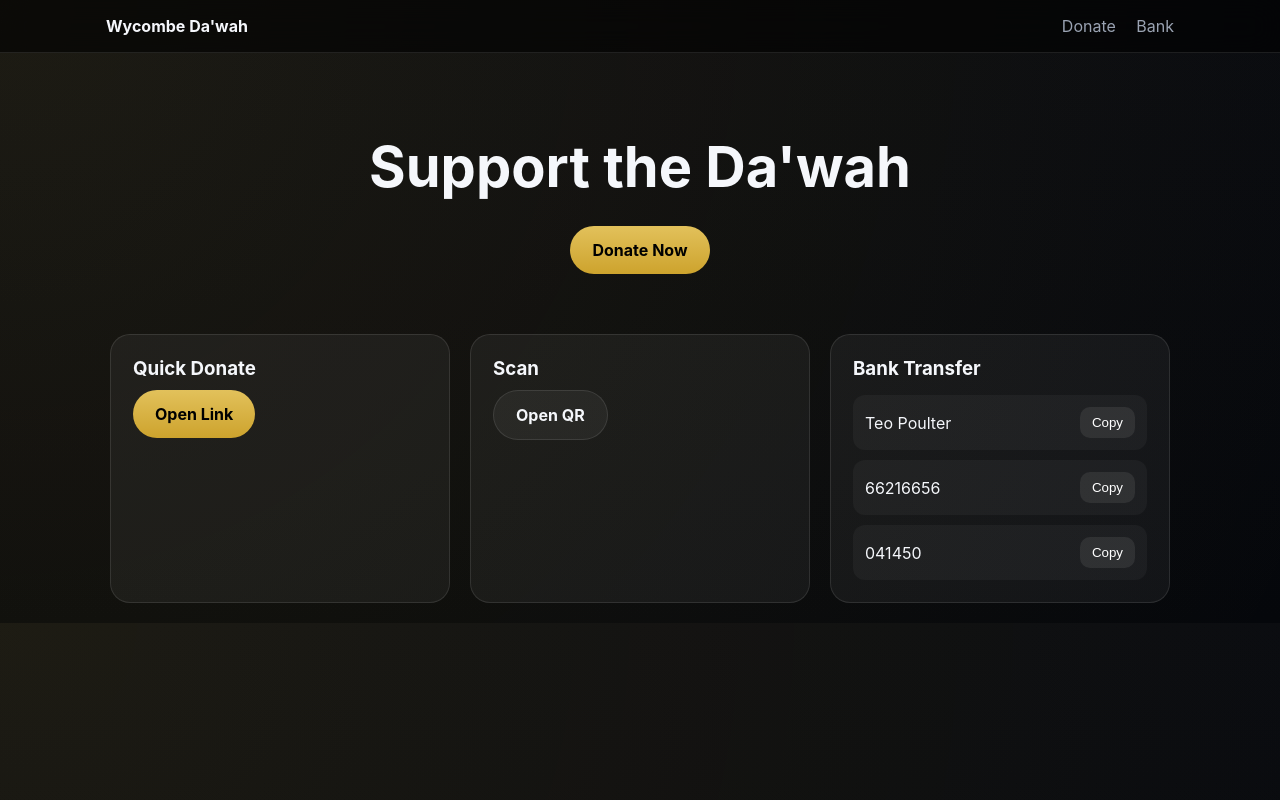
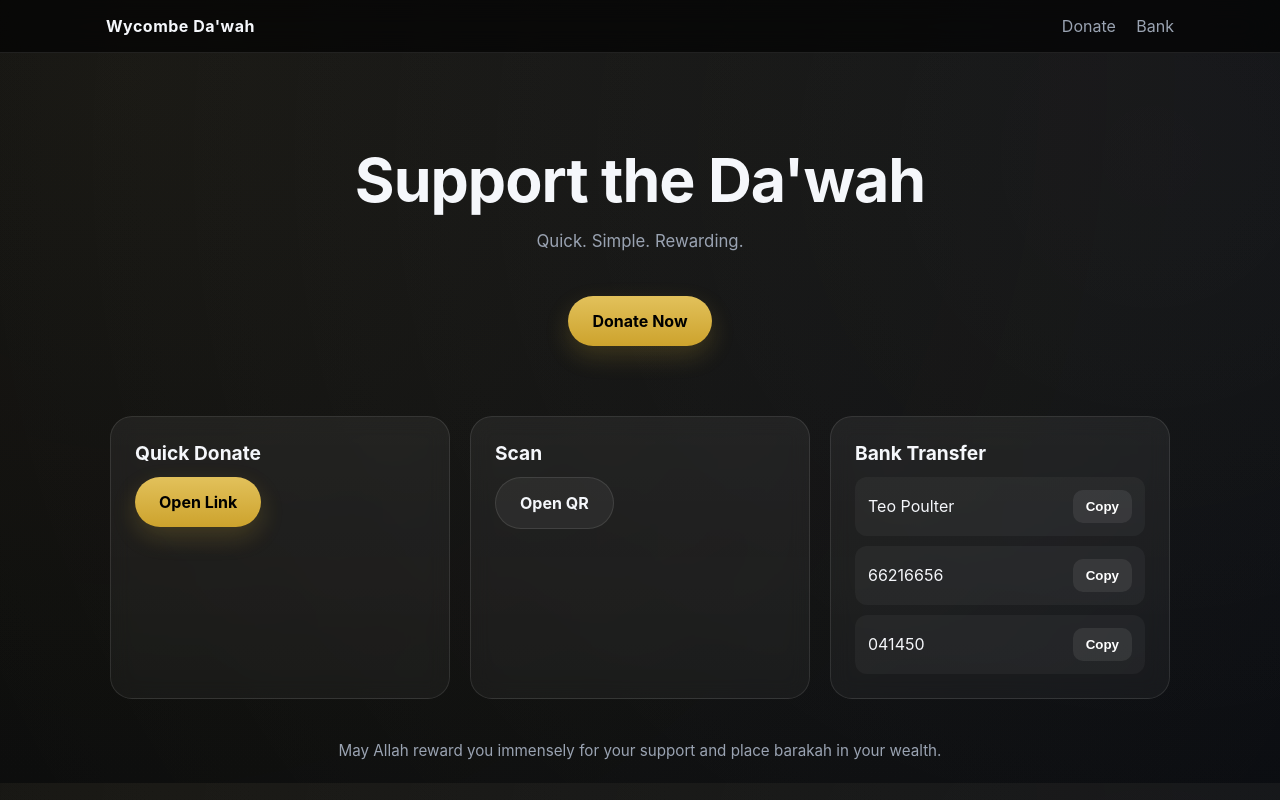
Before and after one commit to TeoPoulter/wycombedawah, a plain HTML site: page index.html in a window 1280 px wide. Drawn offline with Linux system fonts and the light colour scheme.

Commit message:
Update index.html

```diff
--- a/index.html
+++ b/index.html
@@ -22,7 +22,8 @@ body {
   margin: 0;
   font-family: Inter, system-ui, sans-serif;
   background:
-    radial-gradient(circle at top left, rgba(212,175,55,0.1), transparent),
+    radial-gradient(circle at 10% 10%, rgba(212,175,55,0.08), transparent),
+    radial-gradient(circle at 90% 20%, rgba(255,255,255,0.05), transparent),
     linear-gradient(180deg, #090b10, #05070b);
   color: var(--text);
 }
@@ -31,8 +32,8 @@ body {
 .nav {
   position: sticky;
   top: 0;
-  backdrop-filter: blur(15px);
-  background: rgba(0,0,0,0.6);
+  backdrop-filter: blur(16px);
+  background: rgba(0,0,0,0.65);
   border-bottom: 1px solid var(--border);
 }
 
@@ -47,33 +48,46 @@ body {
 
 .brand {
   font-weight: 700;
+  letter-spacing: 0.5px;
 }
 
 .nav a {
   color: var(--muted);
   margin-left: 16px;
   text-decoration: none;
+  transition: 0.2s;
+}
+
+.nav a:hover {
+  color: var(--text);
 }
 
 /* HERO */
 .hero {
   text-align: center;
-  padding: 80px 20px 40px;
+  padding: 90px 20px 50px;
 }
 
 .hero h1 {
-  font-size: clamp(2rem, 5vw, 3.5rem);
+  font-size: clamp(2.2rem, 5vw, 3.8rem);
   margin: 0;
+  letter-spacing: -1px;
+}
+
+.hero p {
+  margin-top: 14px;
+  color: var(--muted);
+  font-size: 1.05rem;
 }
 
 .hero .btn {
-  margin-top: 25px;
+  margin-top: 28px;
 }
 
 /* BUTTONS */
 .btn {
   display: inline-block;
-  padding: 14px 22px;
+  padding: 15px 24px;
   border-radius: 999px;
   font-weight: 700;
   text-decoration: none;
@@ -83,6 +97,7 @@ body {
 .btn-primary {
   background: linear-gradient(#e2c15b, #cda32d);
   color: black;
+  box-shadow: 0 10px 25px rgba(212,175,55,0.2);
 }
 
 .btn-secondary {
@@ -95,13 +110,14 @@ body {
   transform: translateY(-2px);
 }
 
-/* CARDS */
+/* SECTION */
 .section {
   max-width: 1100px;
   margin: auto;
   padding: 20px;
 }
 
+/* CARDS */
 .cards {
   display: grid;
   gap: 20px;
@@ -109,24 +125,27 @@ body {
 }
 
 .card {
-  background: var(--card);
+  background: linear-gradient(180deg, rgba(255,255,255,0.06), rgba(255,255,255,0.04));
   border: 1px solid var(--border);
-  border-radius: 20px;
-  padding: 22px;
+  border-radius: 22px;
+  padding: 24px;
   transition: 0.3s;
+  backdrop-filter: blur(10px);
 }
 
 .card:hover {
-  transform: translateY(-4px);
+  transform: translateY(-5px);
+  border-color: rgba(212,175,55,0.3);
 }
 
 .card h3 {
-  margin: 0 0 10px;
+  margin: 0 0 12px;
+  font-size: 1.2rem;
 }
 
 /* BANK */
 .bank {
-  margin-top: 15px;
+  margin-top: 12px;
 }
 
 .row {
@@ -134,7 +153,7 @@ body {
   justify-content: space-between;
   align-items: center;
   margin-top: 10px;
-  padding: 12px;
+  padding: 13px;
   background: rgba(255,255,255,0.04);
   border-radius: 12px;
 }
@@ -142,10 +161,11 @@ body {
 .copy {
   background: rgba(255,255,255,0.08);
   border: none;
-  padding: 8px 12px;
+  padding: 9px 13px;
   border-radius: 10px;
   cursor: pointer;
   color: white;
+  font-weight: 600;
 }
 
 .copy.copied {
@@ -153,11 +173,20 @@ body {
   color: black;
 }
 
+/* DUA MESSAGE */
+.dua {
+  margin-top: 40px;
+  text-align: center;
+  color: var(--muted);
+  font-size: 0.95rem;
+  line-height: 1.6;
+}
+
 /* ANIMATION */
 .reveal {
   opacity: 0;
-  transform: translateY(20px);
-  transition: 0.7s ease;
+  transform: translateY(25px);
+  transition: 0.8s cubic-bezier(.22,.61,.36,1);
 }
 
 .reveal.show {
@@ -192,6 +221,8 @@ body {
 <!-- HERO -->
 <section class="hero reveal">
   <h1>Support the Da'wah</h1>
+  <p>Quick. Simple. Rewarding.</p>
+
   <a class="btn btn-primary" href="https://pay.sumup.com/b2c/Q8NPNOMR" target="_blank">
     Donate Now
   </a>
@@ -241,15 +272,21 @@ body {
     </div>
 
   </div>
+
+  <!-- DUA -->
+  <div class="dua reveal">
+    May Allah reward you immensely for your support and place barakah in your wealth.
+  </div>
+
 </section>
 
 <script>
-/* animations */
+/* reveal animation */
 const els = document.querySelectorAll('.reveal');
 const obs = new IntersectionObserver(entries=>{
-  entries.forEach(e=>{
+  entries.forEach((e,i)=>{
     if(e.isIntersecting){
-      e.target.classList.add('show');
+      setTimeout(()=> e.target.classList.add('show'), i*100);
     }
   });
 });
```
